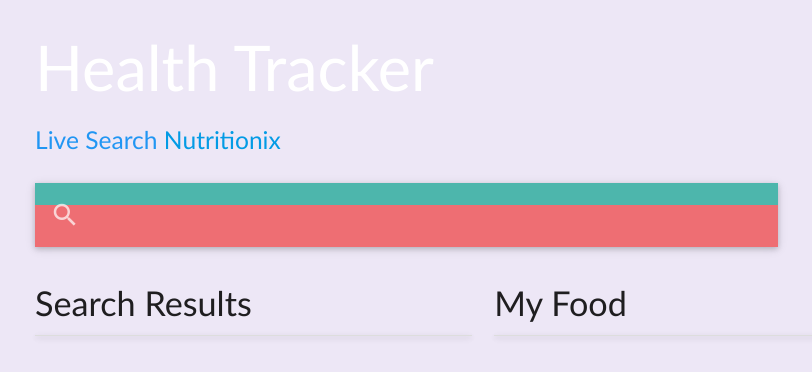
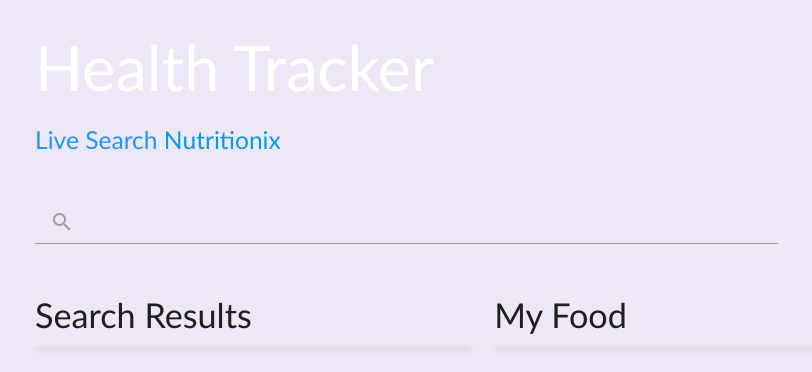
Before and after one commit to karoldavid/health-tracker, a website: page src/index.html in a window 1280 px wide. Shown: the whole page, without its empty margins (157-969 px from the left). Drawn offline with Linux system fonts and the light colour scheme; files that its build step writes are made by us from their sources.

Commit message:
refactor: simplify search box bc of style issue in google chrome

```diff
--- a/src/index.html
+++ b/src/index.html
@@ -28,17 +28,13 @@
 			<!-- search bar -->
 			<div class="row">
 				<div class="col s10">
-					<nav>
-			    		<div class="nav-wrapper">
-			      			<form id="search" class="teal lighten-2">
-						        <div class="input-field">
-						          <input id="query" type="search" required>
-						          <label for="search" type="submit"><i class="material-icons">search</i></label>
-						          <i id="reset" class="material-icons">close</i>
-						        </div>
-			    			</form>
-			    		</div>
-			  		</nav>
+	      			<form id="search">
+				        <div class="input-field">
+				        	<input id="query" type="search" required>
+						    <label for="search"><i class="material-icons">search</i></label>
+						    <i id="reset" class="material-icons">close</i>
+						</div>
+			    	</form>
 		  		</div>
 		  		<div class="col s2 right-align"></div>
 	  		</div>
```
